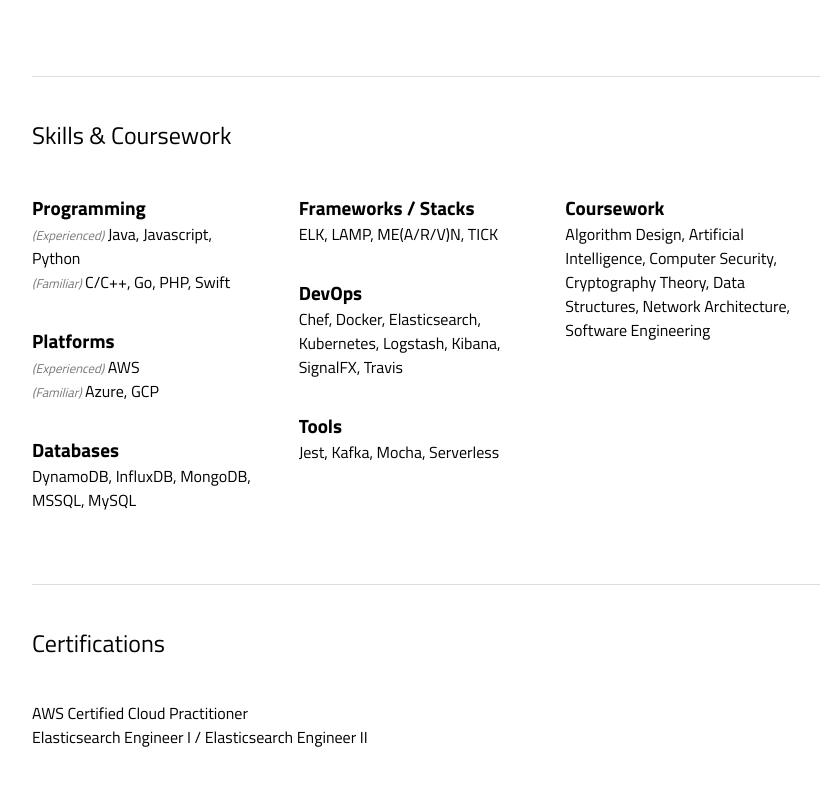
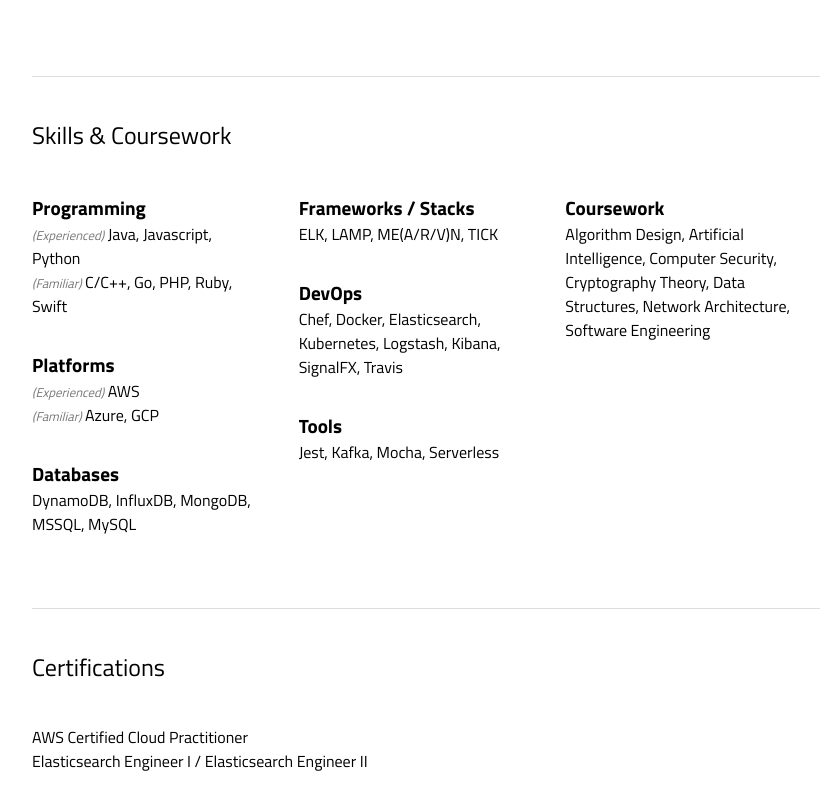
Before and after one commit to keloysiusmak/personal-website, a Vue app: page / in a window 1280 px wide. Shown: the part 2522-3315 px from the top of the page, without its empty margins (208-1028 px from the left). Before the commit the page ends 3291 px from the top, so only its background shows below. Built offline with nearby package versions, Linux system fonts and the light colour scheme.

Commit message:
Add Ruby to familiar languages

```diff
--- a/src/components/Home.vue
+++ b/src/components/Home.vue
@@ -124,7 +124,7 @@
           <div class="skill-category">
             <div class="title">Programming</div>
             <div class="writeup"><i>(Experienced)</i> Java, Javascript, Python</div>
-            <div class="writeup"><i>(Familiar)</i> C/C++, Go, PHP, Swift</div>
+            <div class="writeup"><i>(Familiar)</i> C/C++, Go, PHP, Ruby, Swift</div>
           </div>
           <div class="skill-category">
             <div class="title">Platforms</div>
```
